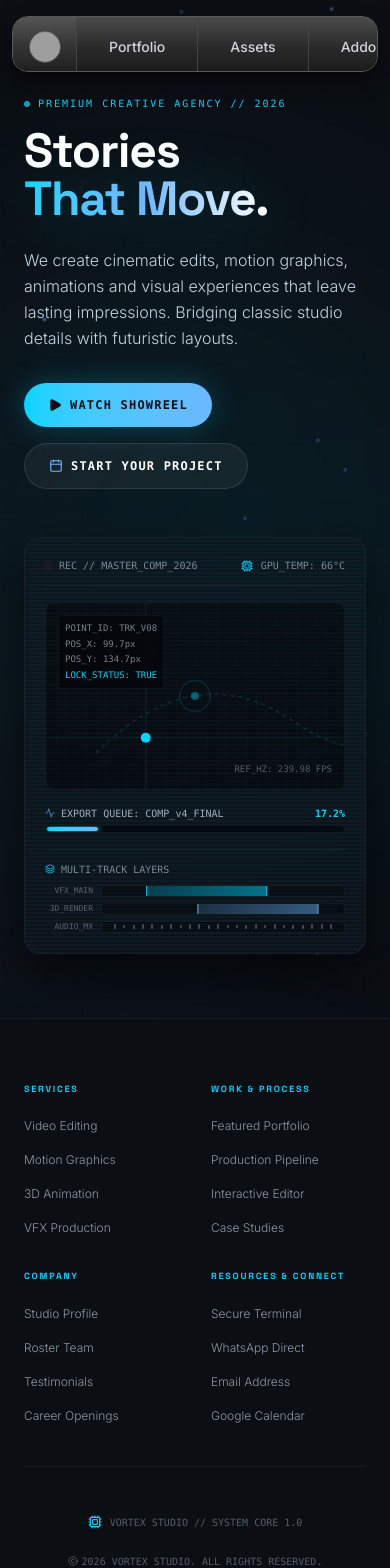
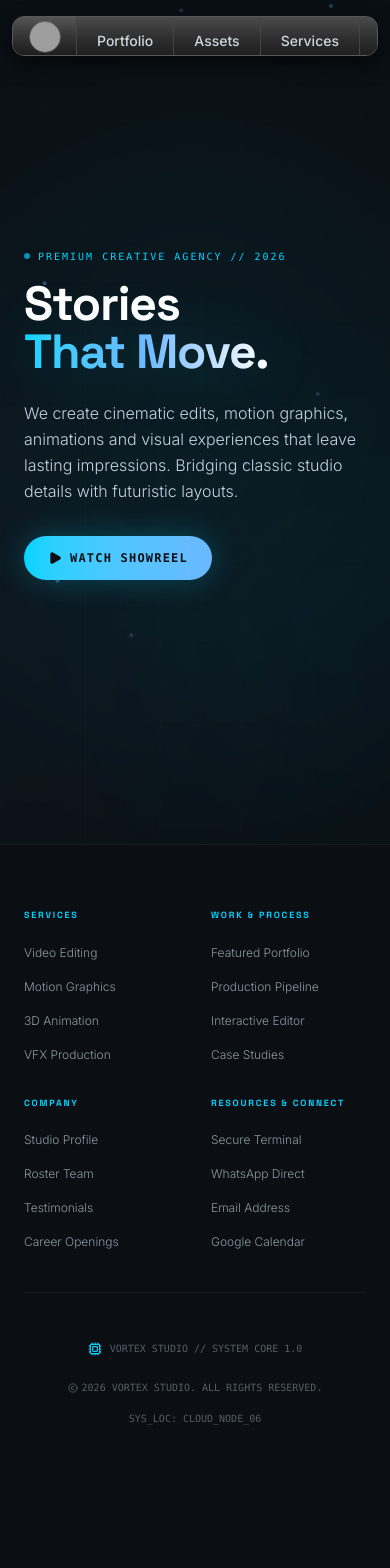
Before and after one commit to nasimudheen-t/TripleVisionary, a React (Vite) app: page / in a window 390 px wide. Shown: the top 1568 px of the page. After the commit the page ends 1474 px from the top, so only its background shows below. Built offline with nearby package versions, Linux system fonts and the light colour scheme; grey boxes are pictures that could not be loaded.

Commit message:
navbar changes pushed

```diff
--- a/src/App.css
+++ b/src/App.css
@@ -35,3 +35,15 @@
       #202020
     );
 }
+
+.scrollbar-hide {
+  scrollbar-width: none;
+  -ms-overflow-style: none;
+  -webkit-overflow-scrolling: touch;
+}
+
+.scrollbar-hide::-webkit-scrollbar {
+  display: none;
+  width: 0;
+  height: 0;
+}
--- a/src/App.jsx
+++ b/src/App.jsx
@@ -16,6 +16,7 @@ import TestimonialsPage from './pages/TestimonialsPage';
 import ContactPage from './pages/ContactPage';
 import Addon from './pages/Addon';
 import Asset from './pages/Asset';
+import ServicesPage from './pages/ServicesPage';
 
 export default function App() {
   const [loading, setLoading] = useState(true);
@@ -92,8 +93,8 @@ export default function App() {
         return <Asset onPageChange={handlePageChange} />;
       case '/process':
         return <ProcessPage onPageChange={handlePageChange} />;
-      case '/about':
-        return <AboutPage onPageChange={handlePageChange} />;
+      case '/services':
+        return <ServicesPage onPageChange={handlePageChange} />;
       case '/testimonials':
         return <TestimonialsPage onPageChange={handlePageChange} />;
       case '/contact':
--- a/src/sections/Hero.jsx
+++ b/src/sections/Hero.jsx
@@ -95,144 +95,12 @@ export default function Hero({ onPageChange }) {
               WATCH SHOWREEL
             </button>
 
-            <a
-              href="#contact"
-              onClick={handleStartProjectClick}
-              className="px-6 py-3.5 rounded-full bg-white/5 hover:bg-white/10 text-white border border-white/10 hover:border-white/20 font-mono text-xs font-bold tracking-widest uppercase flex items-center gap-2 transition-all cursor-pointer"
-            >
-              <Calendar size={14} className="text-[#6BB8FF]" />
-              START YOUR PROJECT
-            </a>
           </motion.div>
         </div>
 
         {/* Right Side HUD Panel */}
         <div className="lg:col-span-6 relative w-full flex justify-center">
-          <motion.div
-            initial={{ opacity: 0, scale: 0.95 }}
-            animate={{ opacity: 1, scale: 1 }}
-            transition={{ duration: 1, delay: 0.1, ease: [0.16, 1, 0.3, 1] }}
-            className="w-full max-w-[500px]"
-          >
-            <GlassCard className="p-5 bg-[#10151C]/90 border border-white/10 shadow-[0_20px_50px_rgba(0,0,0,0.6)] scanlines">
-              {/* HUD Header */}
-              <div className="flex items-center justify-between border-b border-white/5 pb-3 mb-4 text-[10px] font-mono text-[#C6D3E1]/60">
-                <div className="flex items-center gap-2">
-                  <div className="w-1.5 h-1.5 rounded-full bg-red-500 animate-ping" />
-                  <span>REC // MASTER_COMP_2026</span>
-                </div>
-                <div className="flex items-center gap-2">
-                  <Cpu size={12} className="text-[#00D4FF]" />
-                  <span>GPU_TEMP: {gpuTemp}°C</span>
-                </div>
-              </div>
 
-              {/* Grid with Motion Tracking */}
-              <div className="relative aspect-[16/10] w-full bg-black/40 rounded-lg overflow-hidden border border-white/5 mb-4 grid-bg-fine">
-                {/* HUD Coordinates / Crosshair */}
-                <div className="absolute inset-0 flex items-center justify-center pointer-events-none">
-                  <div className="w-8 h-8 border border-[#00D4FF]/20 rounded-full flex items-center justify-center">
-                    <div className="w-2 h-2 bg-[#00D4FF]/40 rounded-full" />
-                  </div>
-                </div>
-
-                {/* SVG Motion Tracker Line */}
-                <svg className="absolute inset-0 w-full h-full">
-                  {/* Motion path */}
-                  <path
-                    d="M 50,150 Q 150,50 250,120 T 450,60"
-                    fill="none"
-                    stroke="rgba(0, 212, 255, 0.15)"
-                    strokeWidth="1.5"
-                    strokeDasharray="4,4"
-                  />
-                  {/* Active tracker line */}
-                  <line x1={coords.x} y1="0" x2={coords.x} y2="250" stroke="rgba(0, 212, 255, 0.1)" strokeWidth="1" />
-                  <line x1="0" y1={coords.y} x2="500" y2={coords.y} stroke="rgba(0, 212, 255, 0.1)" strokeWidth="1" />
-                  {/* Tracking dot */}
-                  <circle cx={coords.x} cy={coords.y} r="5" fill="#00D4FF" className="shadow-[0_0_10px_#00D4FF]" />
-                  <circle cx={coords.x} cy={coords.y} r="10" fill="none" stroke="#00D4FF" strokeWidth="1" opacity="0.5" className="animate-ping" />
-                </svg>
-
-                {/* Tracking Data Overlay */}
-                <div className="absolute top-3 left-3 font-mono text-[9px] text-[#C6D3E1]/60 flex flex-col gap-0.5 bg-black/35 p-1.5 rounded border border-white/5 backdrop-blur-sm">
-                  <span>POINT_ID: TRK_V08</span>
-                  <span>POS_X: {coords.x}px</span>
-                  <span>POS_Y: {coords.y}px</span>
-                  <span className="text-[#00D4FF]">LOCK_STATUS: TRUE</span>
-                </div>
-
-                <div className="absolute bottom-3 right-3 font-mono text-[9px] text-[#C6D3E1]/40">
-                  REF_HZ: 239.98 FPS
-                </div>
-              </div>
-
-              {/* Rendering Progress Bar */}
-              <div className="mb-4">
-                <div className="flex items-center justify-between text-[10px] font-mono mb-1 text-[#C6D3E1]/80">
-                  <div className="flex items-center gap-1.5">
-                    <Activity size={10} className="text-[#6BB8FF] animate-pulse" />
-                    <span>EXPORT QUEUE: COMP_v4_FINAL</span>
-                  </div>
-                  <span className="text-[#00D4FF] font-semibold">{renderProgress}%</span>
-                </div>
-                <div className="w-full h-2 bg-black/50 rounded-full overflow-hidden p-[1px] border border-white/5">
-                  <div
-                    className="h-full bg-gradient-to-r from-[#00D4FF] to-[#6BB8FF] rounded-full shadow-[0_0_6px_#00D4FF] transition-all"
-                    style={{ width: `${renderProgress}%` }}
-                  />
-                </div>
-              </div>
-
-              {/* Timeline Track Visualizer */}
-              <div className="space-y-1.5 border-t border-white/5 pt-3">
-                <div className="flex items-center gap-1.5 text-[10px] font-mono text-[#C6D3E1]/60 mb-2">
-                  <Layers size={10} className="text-[#00D4FF]" />
-                  <span>MULTI-TRACK LAYERS</span>
-                </div>
-
-                {/* Track 1 */}
-                <div className="flex items-center gap-2">
-                  <span className="w-12 font-mono text-[8px] text-[#C6D3E1]/40 uppercase text-right">VFX_MAIN</span>
-                  <div className="flex-1 h-3 bg-black/30 rounded border border-white/5 relative overflow-hidden">
-                    <motion.div
-                      className="absolute top-0 bottom-0 left-[20%] right-[30%] bg-gradient-to-r from-[#00D4FF]/25 to-[#00D4FF]/50 border-l border-r border-[#00D4FF]"
-                      animate={{ x: [-5, 5, -5] }}
-                      transition={{ duration: 4, repeat: Infinity, ease: "easeInOut" }}
-                    />
-                  </div>
-                </div>
-
-                {/* Track 2 */}
-                <div className="flex items-center gap-2">
-                  <span className="w-12 font-mono text-[8px] text-[#C6D3E1]/40 uppercase text-right">3D_RENDER</span>
-                  <div className="flex-1 h-3 bg-black/30 rounded border border-white/5 relative overflow-hidden">
-                    <motion.div
-                      className="absolute top-0 bottom-0 left-[40%] right-[10%] bg-gradient-to-r from-[#6BB8FF]/20 to-[#6BB8FF]/45 border-l border-r border-[#6BB8FF]"
-                      animate={{ x: [5, -5, 5] }}
-                      transition={{ duration: 5, repeat: Infinity, ease: "easeInOut" }}
-                    />
-                  </div>
-                </div>
-
-                {/* Track 3 (Audio Waveform mockup) */}
-                <div className="flex items-center gap-2">
-                  <span className="w-12 font-mono text-[8px] text-[#C6D3E1]/40 uppercase text-right">AUDIO_MX</span>
-                  <div className="flex-1 h-3 bg-black/30 rounded border border-white/5 flex items-center justify-around px-2">
-                    {[...Array(24)].map((_, i) => (
-                      <motion.div
-                        key={i}
-                        className="w-[2px] bg-[#C6D3E1]/30 rounded-full"
-                        animate={{ height: [4, Math.random() * 10 + 2, 4] }}
-                        transition={{ duration: 0.6 + Math.random() * 0.4, repeat: Infinity, ease: "easeInOut" }}
-                        style={{ height: '6px' }}
-                      />
-                    ))}
-                  </div>
-                </div>
-              </div>
-            </GlassCard>
-          </motion.div>
         </div>
       </div>
 
--- a/src/sections/Navbar.jsx
+++ b/src/sections/Navbar.jsx
@@ -4,6 +4,7 @@ import { motion } from "framer-motion";
 const navItems = [
   { name: "Portfolio", path: "/portfolio" },
   { name: "Assets", path: "/assets" },
+  { name: "Services", path: "/services" },
   { name: "Addon", path: "/addon" },
   { name: "Contact", path: "/contact" },
 ];
@@ -38,16 +39,15 @@ export default function Navbar({ currentPath, onPageChange }) {
   return (
     <header className="fixed top-4 left-0 w-full z-50 px-3 md:px-6 flex justify-center">
       <motion.nav
-
         initial={{ y: -40, opacity: 0 }}
         animate={{ y: 0, opacity: 1 }}
         transition={{ duration: 0.5 }}
         className={`
           w-full
 max-w-6xl
-h-14
+h-10
 overflow-hidden
-rounded-2xl
+rounded-xl
 border
 border-[#585858]
 bg-gradient-to-b
@@ -63,7 +63,7 @@ relative
           }
         `}
       >
-<div className="flex items-center h-15">
+        <div className="flex items-center h-10">
           {/* Logo */}
 
           <a
@@ -106,7 +106,7 @@ relative
                   className={`
                     relative
                     flex-1
-                    h-15
+                    h-10
                     flex
                     items-center
                     justify-center
@@ -121,10 +121,9 @@ relative
 
      ${
        active
-                        ? "text-white bg-gradient-to-b from-[#72c4ff] via-[#418bd3] to-[#1f4f88]"
+         ? "text-black bg-gradient-to-b from-[#5FFEBC] via-[#5FFEBC] to-[#5FFEBC]"
          : "text-gray-300 bg-gradient-to-b from-[#4b4b4b] via-[#2b2b2b] to-[#171717] hover:from-[#616161] hover:to-[#222] hover:text-white"
-                    }
-                  `}
+     }       `}
                 >
                   {item.name}
                   {active && (
@@ -137,18 +136,19 @@ relative
 
           {/* Mobile */}
 
+          <div className="md:hidden flex-1 h-10 overflow-hidden">
             <div
               className="
-              md:hidden
-              flex-1
+      flex
       overflow-x-auto
+     pb-5
+      overflow-y-hidden
+      scrollbar-hide
+      touch-pan-x
       whitespace-nowrap
-              scrollbar-hide
-
-
+      w-full
     "
             >
-            <div className="flex min-w-max">
               {navItems.map((item) => {
                 const active = currentPath === item.path;
 
@@ -156,14 +156,13 @@ relative
                   <a
                     key={item.name}
                     href={item.path}
-                    // ref={active ? activeRef : null}
                     onClick={(e) => handleNavClick(e, item.path)}
                     className={`
             relative
-
             flex-shrink-0
-                      px-8
-                      h-15
+            px-5
+            py-5
+            h-12
             flex
             items-center
             justify-center
@@ -171,8 +170,6 @@ relative
             font-medium
             border-r
             border-[#444]
-                      transition-all
-                      duration-300
 
             ${
               active
@@ -182,9 +179,6 @@ relative
           `}
                   >
                     {item.name}
-                    {active && (
-                      <div className="absolute top-0 left-0 right-0 h-[2px] bg-white/40 pointer-events-none" />
-                    )}
                   </a>
                 );
               })}
--- a/src/sections/Services.jsx
+++ b/src/sections/Services.jsx
@@ -38,38 +38,38 @@ const servicesList = [
     status: "CALIBRATING_GPU",
     glowColor: "rgba(0, 212, 255, 0.15)"
   },
-  {
-    title: "CGI & Render",
-    icon: Cpu,
-    desc: "High-fidelity computer generated imagery, fluid dynamics, particles, and custom meshes.",
-    techSpecs: ["Houdini Engine", "Physically Based Rendering", "Redshift Shader Library"],
-    status: "STANDBY_NODE",
-    glowColor: "rgba(107, 184, 255, 0.15)"
-  },
-  {
-    title: "VFX Production",
-    icon: Flame,
-    desc: "Chromakey compositing, rotoscoping, digital green screen integration, and explosive effects.",
-    techSpecs: ["Nuke Compositing", "3D Camera Tracking", "Optical Flare Synthesis"],
-    status: "LIVE_BUFFER",
-    glowColor: "rgba(0, 212, 255, 0.15)"
-  },
-  {
-    title: "Product Ads",
-    icon: Target,
-    desc: "Premium commercial advertisements focusing on high-concept luxury products.",
-    techSpecs: ["Macro Photography", "Cinematic Studio Lights", "Commercial Grade LUTs"],
-    status: "SYSTEMS_ACTIVE",
-    glowColor: "rgba(198, 211, 225, 0.15)"
-  },
-  {
-    title: "Social Content",
-    icon: MessageSquare,
-    desc: "Viral Reels, Shorts, and TikTok campaigns customized to loop seamlessly.",
-    techSpecs: ["9:16 Vertical Crop", "Interactive Captions", "Rapid Export Pipeline"],
-    status: "MAX_PERFORMANCE",
-    glowColor: "rgba(107, 184, 255, 0.15)"
-  }
+  // {
+  //   title: "CGI & Render",
+  //   icon: Cpu,
+  //   desc: "High-fidelity computer generated imagery, fluid dynamics, particles, and custom meshes.",
+  //   techSpecs: ["Houdini Engine", "Physically Based Rendering", "Redshift Shader Library"],
+  //   status: "STANDBY_NODE",
+  //   glowColor: "rgba(107, 184, 255, 0.15)"
+  // },
+  // {
+  //   title: "VFX Production",
+  //   icon: Flame,
+  //   desc: "Chromakey compositing, rotoscoping, digital green screen integration, and explosive effects.",
+  //   techSpecs: ["Nuke Compositing", "3D Camera Tracking", "Optical Flare Synthesis"],
+  //   status: "LIVE_BUFFER",
+  //   glowColor: "rgba(0, 212, 255, 0.15)"
+  // },
+  // {
+  //   title: "Product Ads",
+  //   icon: Target,
+  //   desc: "Premium commercial advertisements focusing on high-concept luxury products.",
+  //   techSpecs: ["Macro Photography", "Cinematic Studio Lights", "Commercial Grade LUTs"],
+  //   status: "SYSTEMS_ACTIVE",
+  //   glowColor: "rgba(198, 211, 225, 0.15)"
+  // },
+  // {
+  //   title: "Social Content",
+  //   icon: MessageSquare,
+  //   desc: "Viral Reels, Shorts, and TikTok campaigns customized to loop seamlessly.",
+  //   techSpecs: ["9:16 Vertical Crop", "Interactive Captions", "Rapid Export Pipeline"],
+  //   status: "MAX_PERFORMANCE",
+  //   glowColor: "rgba(107, 184, 255, 0.15)"
+  // }
 ];
 
 const containerVariants = {
```
Lines whose indentation alone changed are shown as unchanged.
